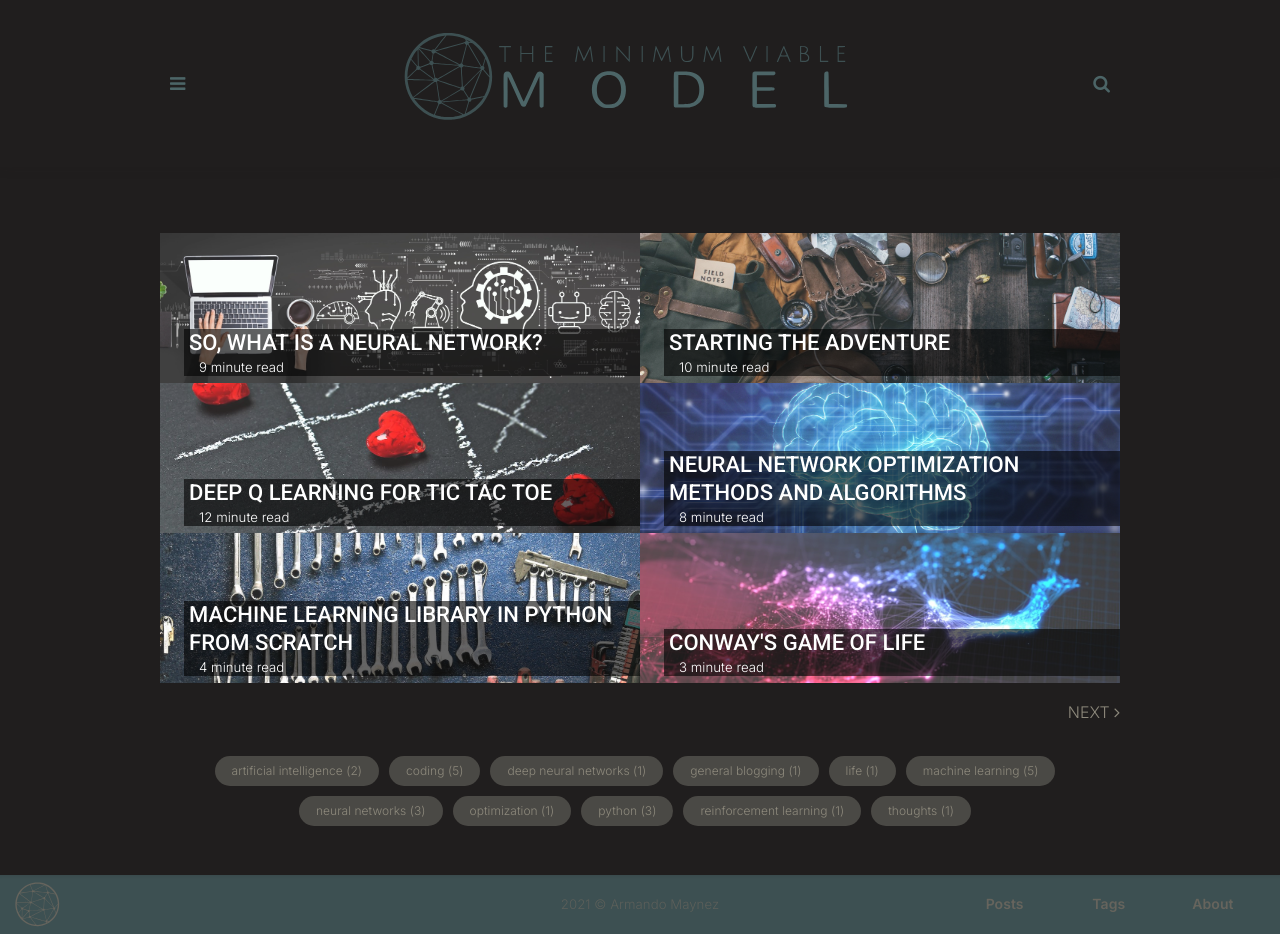
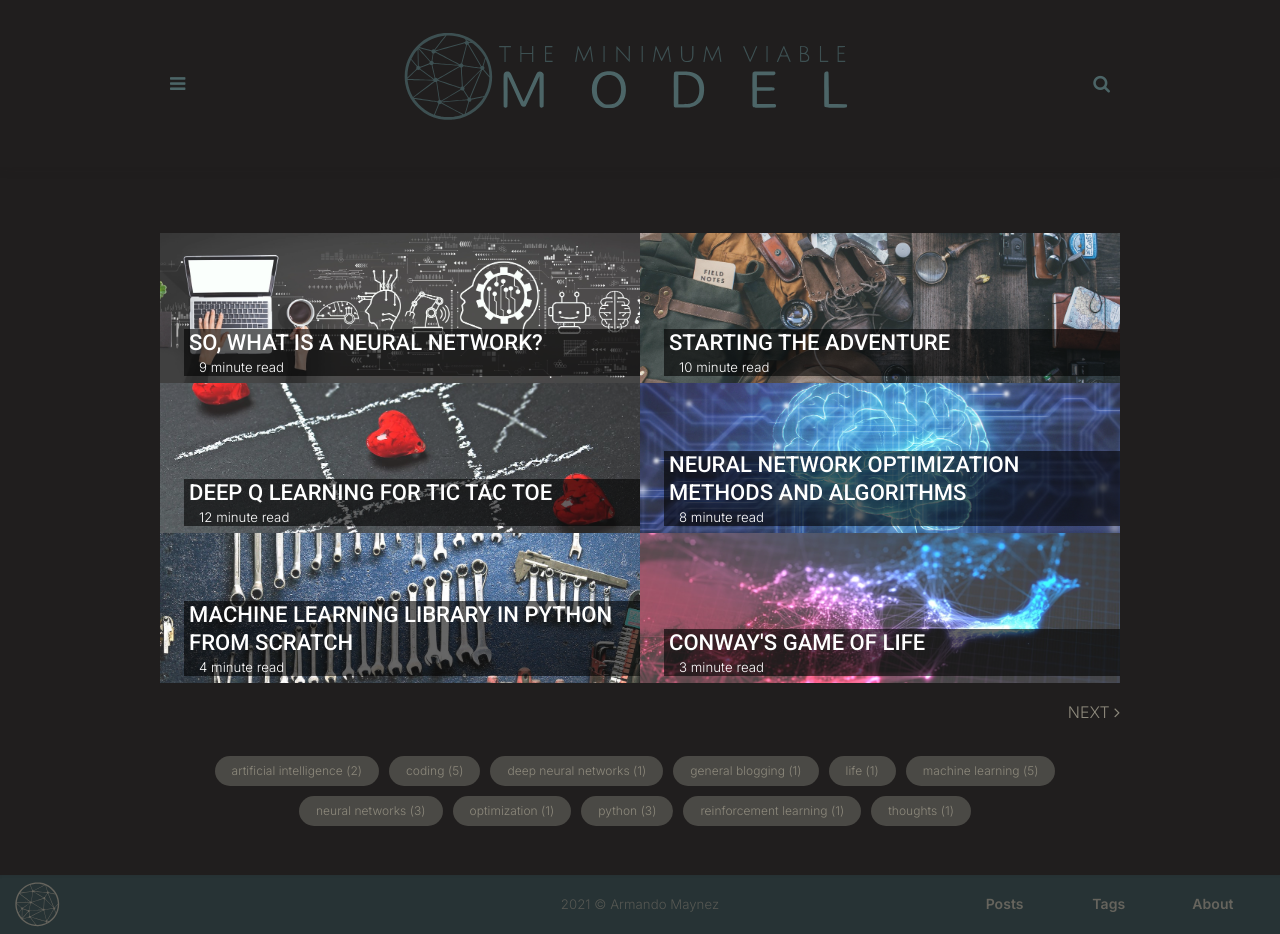
Before and after one commit to the-mvm/the-mvm.github.io, a Jekyll site: the page built from index.html, in a window 1280 px wide. Built offline with Jekyll 4.4.1, drawn with Linux system fonts in a browser that asks for light colours; the list of posts is cut into pages by our own code.

Commit message:
darkened main dim color for dark theme

```diff
--- a/assets/css/main.css
+++ b/assets/css/main.css
@@ -41,7 +41,7 @@ html[data-theme="dark"]  {
   --accent:       #d14c47;    /* accent */
   --accent-dark:  #CD8A7A;    /* accent 2 (dark) */
   --main:         #4C6567;    /* main color */
-  --main-dim:     #3D5052;    /* dimmed version of main color */
+  --main-dim:     #273335;    /* dimmed version of main color */
   --text:         #B4B3A7;
   --grey1:        #8D897C;
   --grey2:        #827F73;
--- a/assets/css/site color scheme.css
+++ b/assets/css/site color scheme.css
@@ -21,7 +21,7 @@ https://coolors.co/326273-4e3e51-db504a-201e1e-5f5e58-8d897c-b4b3a7-dad7d2-f0efe
 --accent:       #d14c47;    /* accent */
 --accent-dark:  #CD8A7A;    /* accent 2 (dark) */
 --main:         #4C6567;    /* main color */
---main-dim:     #3D5052;    /* dimmed version of main color */
+--main-dim:     #273335;    /* dimmed version of main color */
 --text:         #B4B3A7;
 --grey1:        #8D897C;
 --grey2:        #827F73;
@@ -33,5 +33,5 @@ https://coolors.co/326273-4e3e51-db504a-201e1e-5f5e58-8d897c-b4b3a7-dad7d2-f0efe
     }
 
 /*
-https://coolors.co/d14c47-4c6567-3d5052-201e1e-b4b3a7-8d897c-827f73-76746a-66645d-4a4945
+https://coolors.co/d14c47-4c6567-273335-201e1e-b4b3a7-8d897c-827f73-76746a-66645d-4a4945
 */
```
